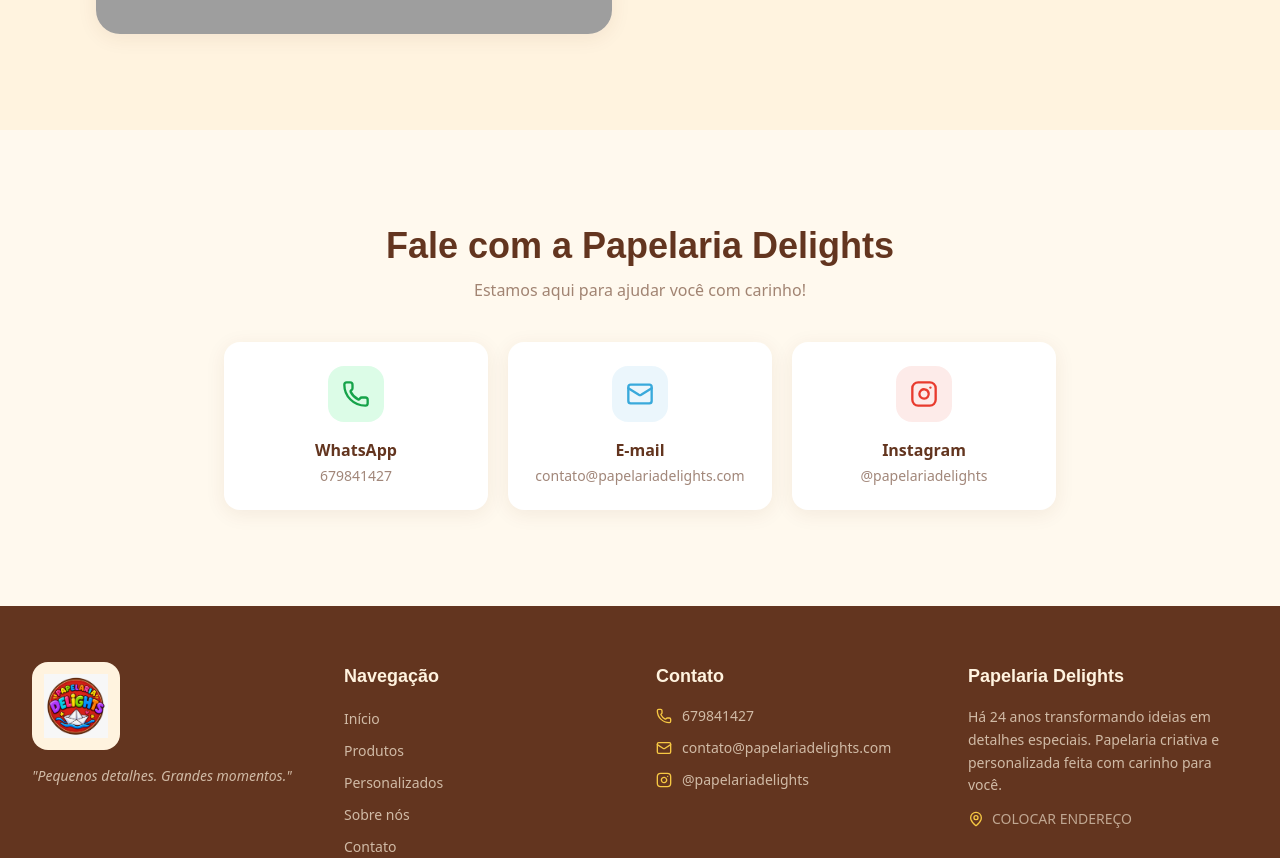
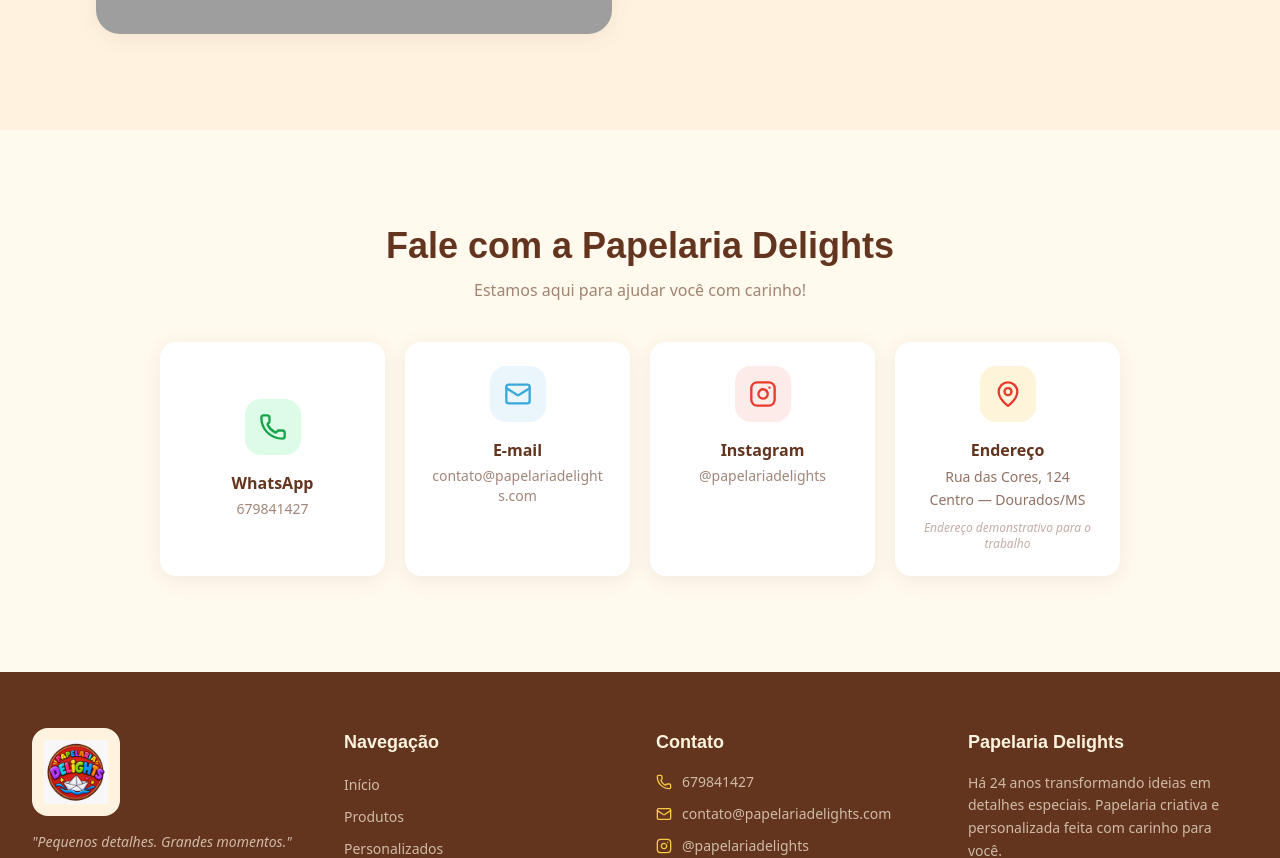
Before and after one commit to papelariadelightsoficial-svg/papelaria-delightss, a React (Vite) app: page / in a window 1280 px wide. Shown: the part 8325-9183 px from the top of the page. Built offline with nearby package versions, Linux system fonts and the light colour scheme; grey boxes are pictures that could not be loaded.

Commit message:
Update Contact.tsx

```diff
--- a/src/components/Contact.tsx
+++ b/src/components/Contact.tsx
@@ -1,35 +1,135 @@
-import { Phone, Mail, Instagram } from 'lucide-react';
-import { WHATSAPP_NUMBER, STORE_EMAIL, STORE_INSTAGRAM } from '@/config/store';
+import { Phone, Mail, Instagram, MapPin } from 'lucide-react';
+import {
+  WHATSAPP_NUMBER,
+  STORE_EMAIL,
+  STORE_INSTAGRAM,
+} from '@/config/store';
 
 export default function Contact() {
   const handleWhatsApp = () => {
-    const message = encodeURIComponent('Olá! Vim pelo site da Papelaria Delights e gostaria de mais informações.');
-    window.open(`https://wa.me/${WHATSAPP_NUMBER}?text=${message}`, '_blank');
+    const message = encodeURIComponent(
+      'Olá! Vim pelo site da Papelaria Delights e gostaria de mais informações.'
+    );
+
+    window.open(
+      `https://wa.me/${WHATSAPP_NUMBER}?text=${message}`,
+      '_blank'
+    );
   };
 
   return (
-    <section id="contato" className="py-16 sm:py-20 lg:py-24 bg-cream-light">
-      <div className="max-w-4xl mx-auto px-4 sm:px-6 lg:px-8">
+    <section
+      id="contato"
+      className="py-16 sm:py-20 lg:py-24 bg-cream-light"
+    >
+      <div className="max-w-5xl mx-auto px-4 sm:px-6 lg:px-8">
+
+        {/* Título */}
         <div className="text-center mb-10">
-          <h2 className="font-display text-3xl sm:text-4xl font-bold text-brown mb-3">Fale com a Papelaria Delights</h2>
-          <p className="text-brown/60">Estamos aqui para ajudar você com carinho!</p>
+          <h2 className="font-display text-3xl sm:text-4xl font-bold text-brown mb-3">
+            Fale com a Papelaria Delights
+          </h2>
+
+          <p className="text-brown/60">
+            Estamos aqui para ajudar você com carinho!
+          </p>
         </div>
-        <div className="grid grid-cols-1 sm:grid-cols-3 gap-5">
-          <button onClick={handleWhatsApp} className="bg-white rounded-2xl p-6 text-center card-shadow hover:card-shadow-hover transition-all duration-300 hover:-translate-y-1 group">
-            <div className="w-14 h-14 mx-auto rounded-2xl bg-green-100 flex items-center justify-center mb-4 group-hover:scale-110 transition-transform"><Phone className="w-7 h-7 text-green-600" /></div>
-            <h3 className="font-semibold text-brown mb-1">WhatsApp</h3>
-            <p className="text-sm text-brown/60">{WHATSAPP_NUMBER === '5511999999999' ? '(11) 99999-9999' : WHATSAPP_NUMBER}</p>
+
+        {/* Cards */}
+        <div className="grid grid-cols-1 sm:grid-cols-2 lg:grid-cols-4 gap-5">
+
+          {/* WhatsApp */}
+          <button
+            type="button"
+            onClick={handleWhatsApp}
+            className="bg-white rounded-2xl p-6 text-center card-shadow hover:card-shadow-hover transition-all duration-300 hover:-translate-y-1 group"
+          >
+            <div className="w-14 h-14 mx-auto rounded-2xl bg-green-100 flex items-center justify-center mb-4 group-hover:scale-110 transition-transform">
+              <Phone className="w-7 h-7 text-green-600" />
+            </div>
+
+            <h3 className="font-semibold text-brown mb-1">
+              WhatsApp
+            </h3>
+
+            <p className="text-sm text-brown/60">
+              {WHATSAPP_NUMBER === '5511999999999'
+                ? '(11) 99999-9999'
+                : WHATSAPP_NUMBER}
+            </p>
           </button>
-          <a href={STORE_EMAIL === 'contato@papelariadelights.com' ? '#' : `mailto:${STORE_EMAIL}`} className="bg-white rounded-2xl p-6 text-center card-shadow hover:card-shadow-hover transition-all duration-300 hover:-translate-y-1 group">
-            <div className="w-14 h-14 mx-auto rounded-2xl bg-blue/10 flex items-center justify-center mb-4 group-hover:scale-110 transition-transform"><Mail className="w-7 h-7 text-blue" /></div>
-            <h3 className="font-semibold text-brown mb-1">E-mail</h3>
-            <p className="text-sm text-brown/60">{STORE_EMAIL === 'contato@papelariadelights.com' ? 'contato@papelariadelights.com' : STORE_EMAIL}</p>
+
+          {/* E-mail */}
+          <a
+            href={
+              STORE_EMAIL === 'contato@papelariadelights.com'
+                ? '#'
+                : `mailto:${STORE_EMAIL}`
+            }
+            className="bg-white rounded-2xl p-6 text-center card-shadow hover:card-shadow-hover transition-all duration-300 hover:-translate-y-1 group"
+          >
+            <div className="w-14 h-14 mx-auto rounded-2xl bg-blue/10 flex items-center justify-center mb-4 group-hover:scale-110 transition-transform">
+              <Mail className="w-7 h-7 text-blue" />
+            </div>
+
+            <h3 className="font-semibold text-brown mb-1">
+              E-mail
+            </h3>
+
+            <p className="text-sm text-brown/60 break-words">
+              {STORE_EMAIL === 'contato@papelariadelights.com'
+                ? 'contato@papelariadelights.com'
+                : STORE_EMAIL}
+            </p>
           </a>
-          <a href={STORE_INSTAGRAM === 'papelariadelights' ? '#' : `https://instagram.com/${STORE_INSTAGRAM}`} target="_blank" rel="noopener noreferrer" className="bg-white rounded-2xl p-6 text-center card-shadow hover:card-shadow-hover transition-all duration-300 hover:-translate-y-1 group">
-            <div className="w-14 h-14 mx-auto rounded-2xl bg-red/10 flex items-center justify-center mb-4 group-hover:scale-110 transition-transform"><Instagram className="w-7 h-7 text-red" /></div>
-            <h3 className="font-semibold text-brown mb-1">Instagram</h3>
-            <p className="text-sm text-brown/60">{STORE_INSTAGRAM === 'papelariadelights' ? '@papelariadelights' : `@${STORE_INSTAGRAM}`}</p>
+
+          {/* Instagram */}
+          <a
+            href={
+              STORE_INSTAGRAM === 'papelariadelights'
+                ? '#'
+                : `https://instagram.com/${STORE_INSTAGRAM}`
+            }
+            target="_blank"
+            rel="noopener noreferrer"
+            className="bg-white rounded-2xl p-6 text-center card-shadow hover:card-shadow-hover transition-all duration-300 hover:-translate-y-1 group"
+          >
+            <div className="w-14 h-14 mx-auto rounded-2xl bg-red/10 flex items-center justify-center mb-4 group-hover:scale-110 transition-transform">
+              <Instagram className="w-7 h-7 text-red" />
+            </div>
+
+            <h3 className="font-semibold text-brown mb-1">
+              Instagram
+            </h3>
+
+            <p className="text-sm text-brown/60">
+              {STORE_INSTAGRAM === 'papelariadelights'
+                ? '@papelariadelights'
+                : `@${STORE_INSTAGRAM}`}
+            </p>
           </a>
+
+          {/* Endereço demonstrativo */}
+          <div className="bg-white rounded-2xl p-6 text-center card-shadow hover:card-shadow-hover transition-all duration-300 hover:-translate-y-1 group">
+            <div className="w-14 h-14 mx-auto rounded-2xl bg-yellow/20 flex items-center justify-center mb-4 group-hover:scale-110 transition-transform">
+              <MapPin className="w-7 h-7 text-red" />
+            </div>
+
+            <h3 className="font-semibold text-brown mb-1">
+              Endereço
+            </h3>
+
+            <p className="text-sm text-brown/70 leading-relaxed">
+              Rua das Cores, 124
+              <br />
+              Centro — Dourados/MS
+            </p>
+
+            <p className="text-xs text-brown/40 italic mt-2">
+              Endereço demonstrativo para o trabalho
+            </p>
+          </div>
+
         </div>
       </div>
     </section>
```
